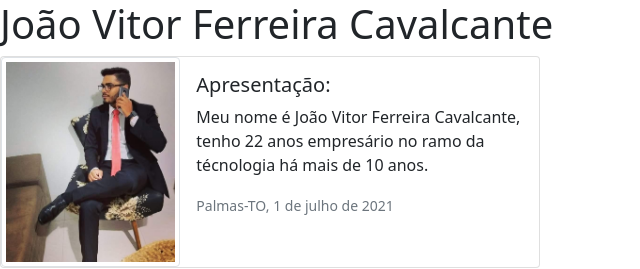
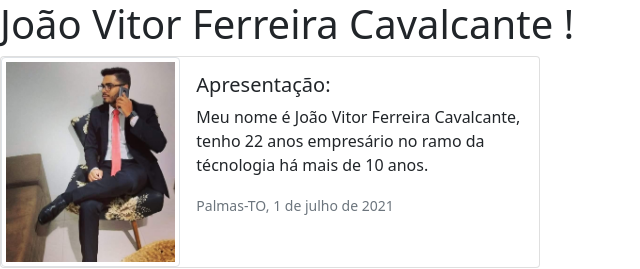
Before and after one commit to VitorFerreiraa/aula-01, a plain HTML site: page index.html in a window 1280 px wide. Shown: the top 269 px of the page, 0-640 px from the left. Drawn offline with nearby package versions, Linux system fonts and the light colour scheme.

Commit message:
versão 1

```diff
--- a/index.html
+++ b/index.html
@@ -9,7 +9,7 @@
     <title>Bootstrap</title>
   </head>
   <body>
-    <h1>João Vitor Ferreira Cavalcante</h1>
+    <h1>João Vitor Ferreira Cavalcante !</h1>
 
     <div class="card mb-3" style="max-width: 540px;">
       <div class="row g-0">
```
